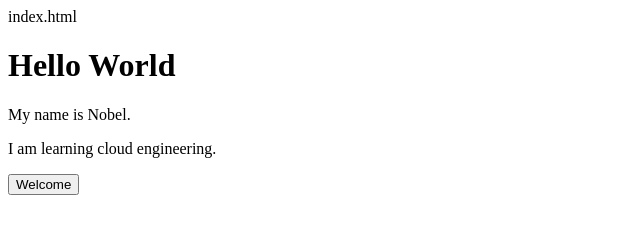
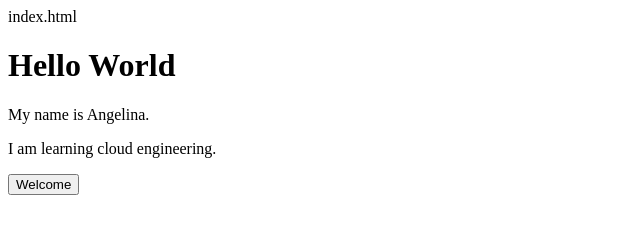
Before and after one commit to Reuben722/My-s-website, a plain HTML site: page index.html in a window 1280 px wide. Shown: the full height of the page, 0-640 px from the left. Drawn offline with Linux system fonts and the light colour scheme.

Commit message:
Update name in paragraph from Nobel to Angelina

```diff
--- a/index.html
+++ b/index.html
@@ -8,7 +8,7 @@ index.html
 
 <h1>Hello World</h1>
 
-<p>My name is Nobel.</p>
+<p>My name is Angelina.</p>
 
 <p>I am learning cloud engineering.</p>
 
```
